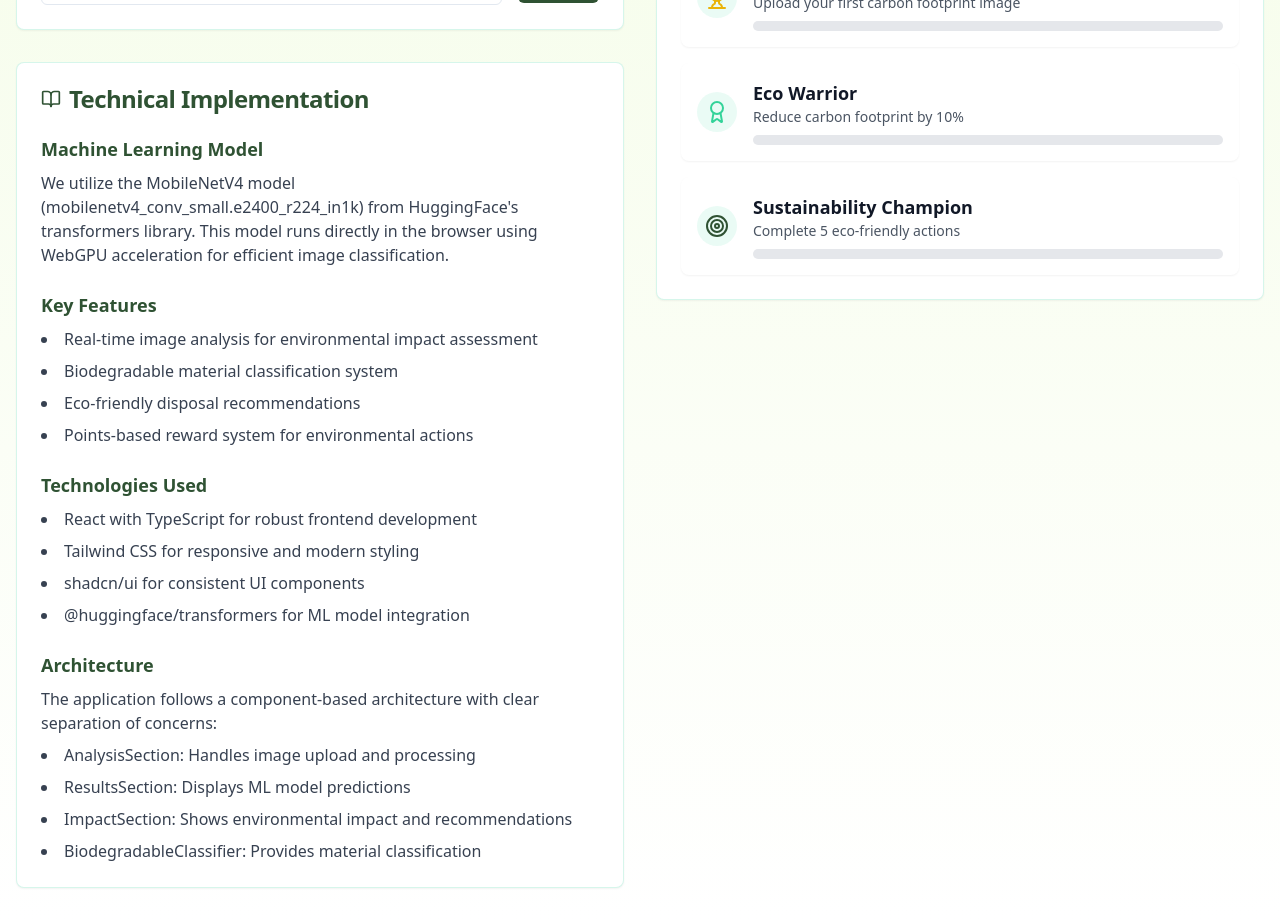
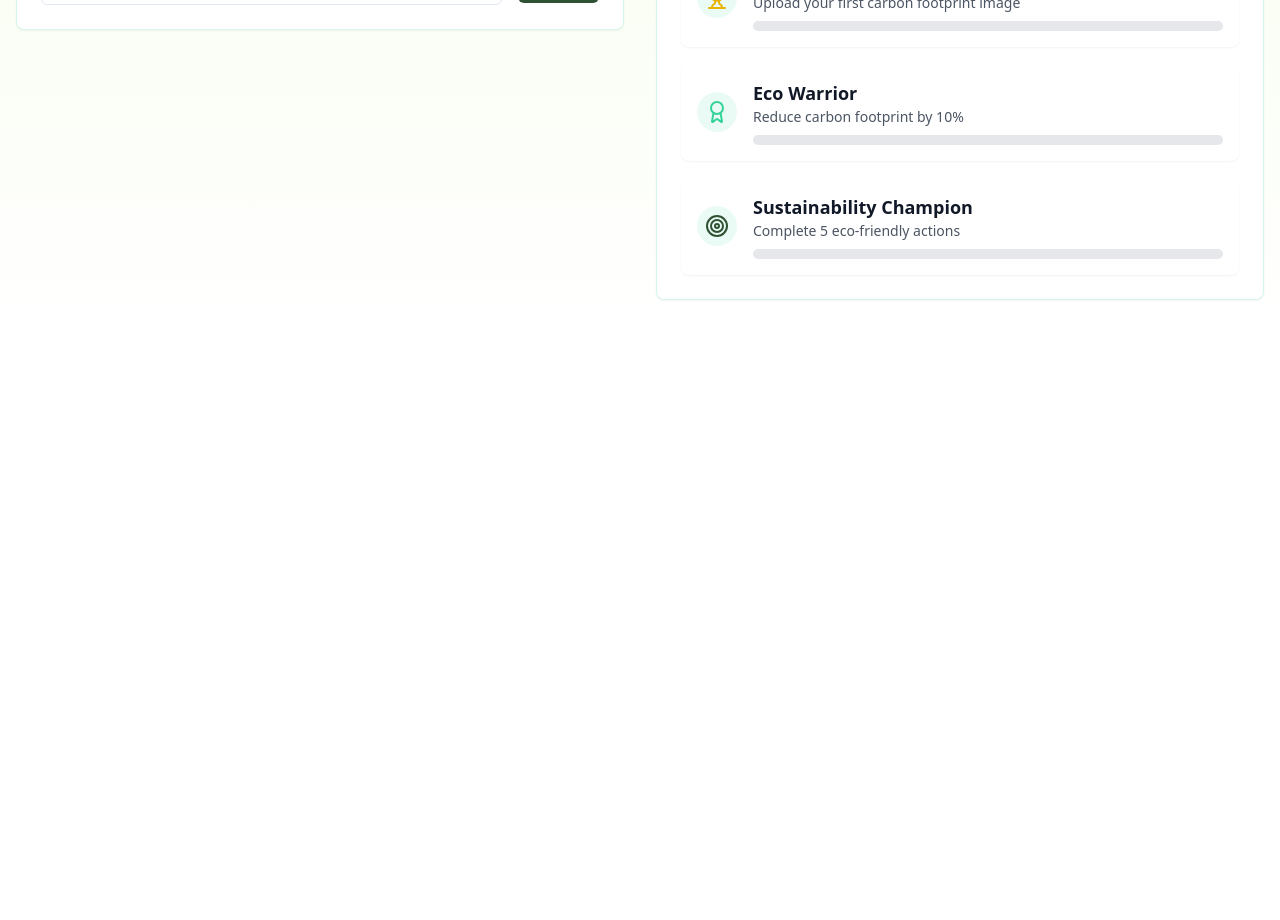
Before and after one commit to celestial-cyber/carbonwise, a React (Vite) app: page / in a window 1280 px wide. Shown: the part 600-1520 px from the top of the page. After the commit the page ends 932 px from the top, so only its background shows below. Built offline with nearby package versions, Linux system fonts and the light colour scheme.

Commit message:
Reverted to edit 2b7f0d64-b776-47db-9f85-5babba0c7ef2: "Update project files and structure
This commit includes updates to various project files and the overall structure of the repository.
[skip gpt_engineer]"

```diff
--- a/index.html
+++ b/index.html
@@ -2,7 +2,6 @@
 <html lang="en">
   <head>
     <meta charset="UTF-8" />
-    <link rel="icon" type="image/svg+xml" href="/leaf.svg" />
     <meta name="viewport" content="width=device-width, initial-scale=1.0" />
     <title>CarbonWise</title>
     <meta name="description" content="Detect, Analyze, and Reduce Your Carbon Footprint" />
--- a/src/components/CodeExplanation.tsx
+++ /dev/null
@@ -1,62 +0,0 @@
-import React from 'react';
-import { BookOpen } from 'lucide-react';
-import { Card, CardContent, CardHeader, CardTitle } from '@/components/ui/card';
-
-const CodeExplanation = () => {
-  return (
-    <Card className="border-eco/20 hover:border-eco transition-colors mt-8">
-      <CardHeader>
-        <CardTitle className="flex items-center gap-2 text-forest">
-          <BookOpen className="h-5 w-5" />
-          Technical Implementation
-        </CardTitle>
-      </CardHeader>
-      <CardContent>
-        <div className="space-y-6">
-          <section>
-            <h3 className="text-lg font-semibold text-forest mb-2">Machine Learning Model</h3>
-            <p className="text-gray-700">
-              We utilize the MobileNetV4 model (mobilenetv4_conv_small.e2400_r224_in1k) from HuggingFace's transformers library.
-              This model runs directly in the browser using WebGPU acceleration for efficient image classification.
-            </p>
-          </section>
-
-          <section>
-            <h3 className="text-lg font-semibold text-forest mb-2">Key Features</h3>
-            <ul className="list-disc list-inside space-y-2 text-gray-700">
-              <li>Real-time image analysis for environmental impact assessment</li>
-              <li>Biodegradable material classification system</li>
-              <li>Eco-friendly disposal recommendations</li>
-              <li>Points-based reward system for environmental actions</li>
-            </ul>
-          </section>
-
-          <section>
-            <h3 className="text-lg font-semibold text-forest mb-2">Technologies Used</h3>
-            <ul className="list-disc list-inside space-y-2 text-gray-700">
-              <li>React with TypeScript for robust frontend development</li>
-              <li>Tailwind CSS for responsive and modern styling</li>
-              <li>shadcn/ui for consistent UI components</li>
-              <li>@huggingface/transformers for ML model integration</li>
-            </ul>
-          </section>
-
-          <section>
-            <h3 className="text-lg font-semibold text-forest mb-2">Architecture</h3>
-            <p className="text-gray-700">
-              The application follows a component-based architecture with clear separation of concerns:
-            </p>
-            <ul className="list-disc list-inside space-y-2 text-gray-700 mt-2">
-              <li>AnalysisSection: Handles image upload and processing</li>
-              <li>ResultsSection: Displays ML model predictions</li>
-              <li>ImpactSection: Shows environmental impact and recommendations</li>
-              <li>BiodegradableClassifier: Provides material classification</li>
-            </ul>
-          </section>
-        </div>
-      </CardContent>
-    </Card>
-  );
-};
-
-export default CodeExplanation;
--- a/src/pages/Index.tsx
+++ b/src/pages/Index.tsx
@@ -7,7 +7,6 @@ import ResultsSection from '../components/ResultsSection';
 import ImpactSection from '../components/ImpactSection';
 import AchievementsSection from '../components/AchievementsSection';
 import BiodegradableClassifier from '../components/BiodegradableClassifier';
-import CodeExplanation from '../components/CodeExplanation';
 
 interface ClassificationResult {
   label: string;
@@ -73,7 +72,6 @@ const Index = () => {
               confidence={confidence}
             />
             <BiodegradableClassifier />
-            <CodeExplanation />
           </div>
 
           <div className="space-y-8">
```
Also changed, not shown: public/leaf.svg (deleted).
